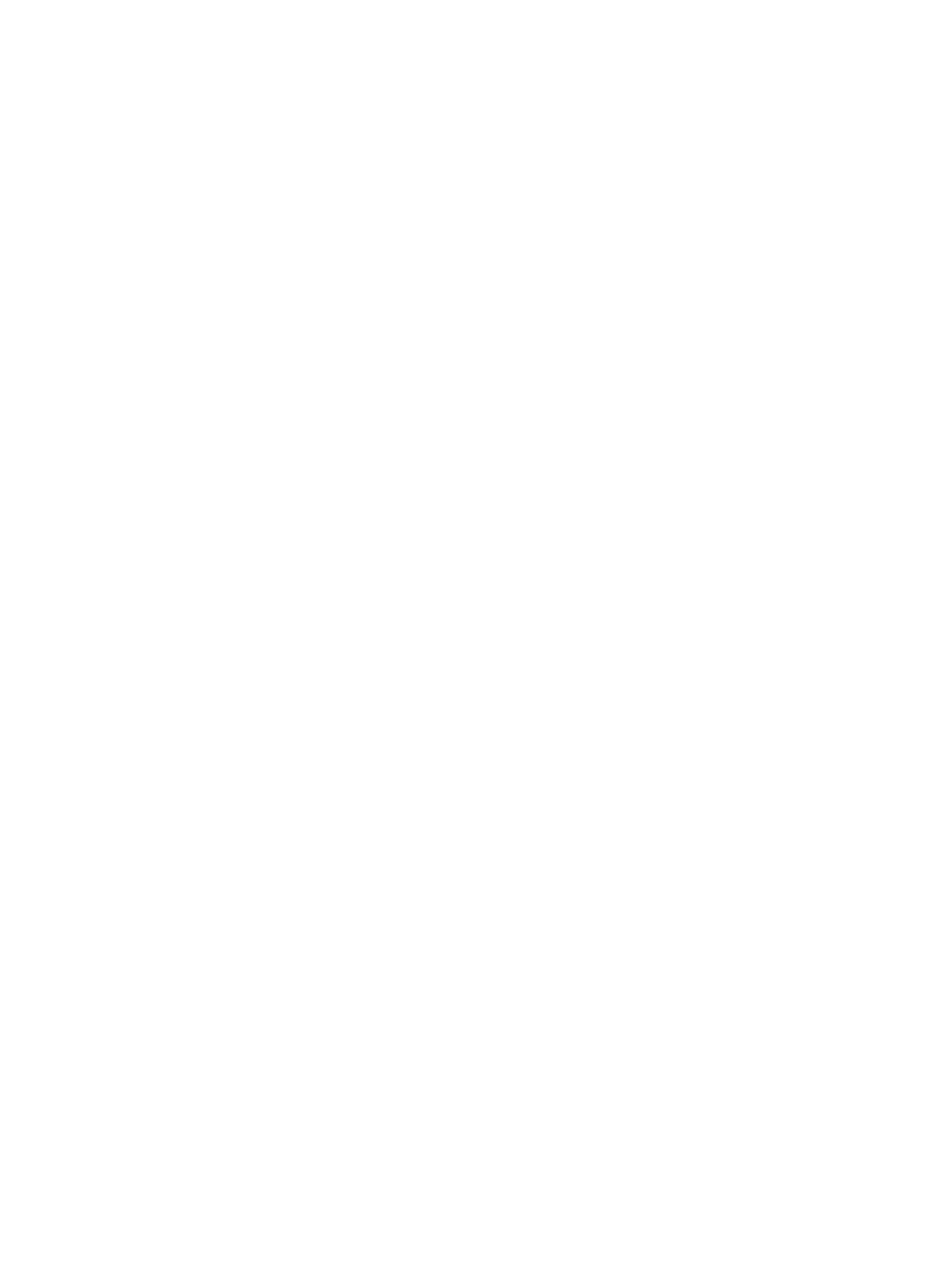
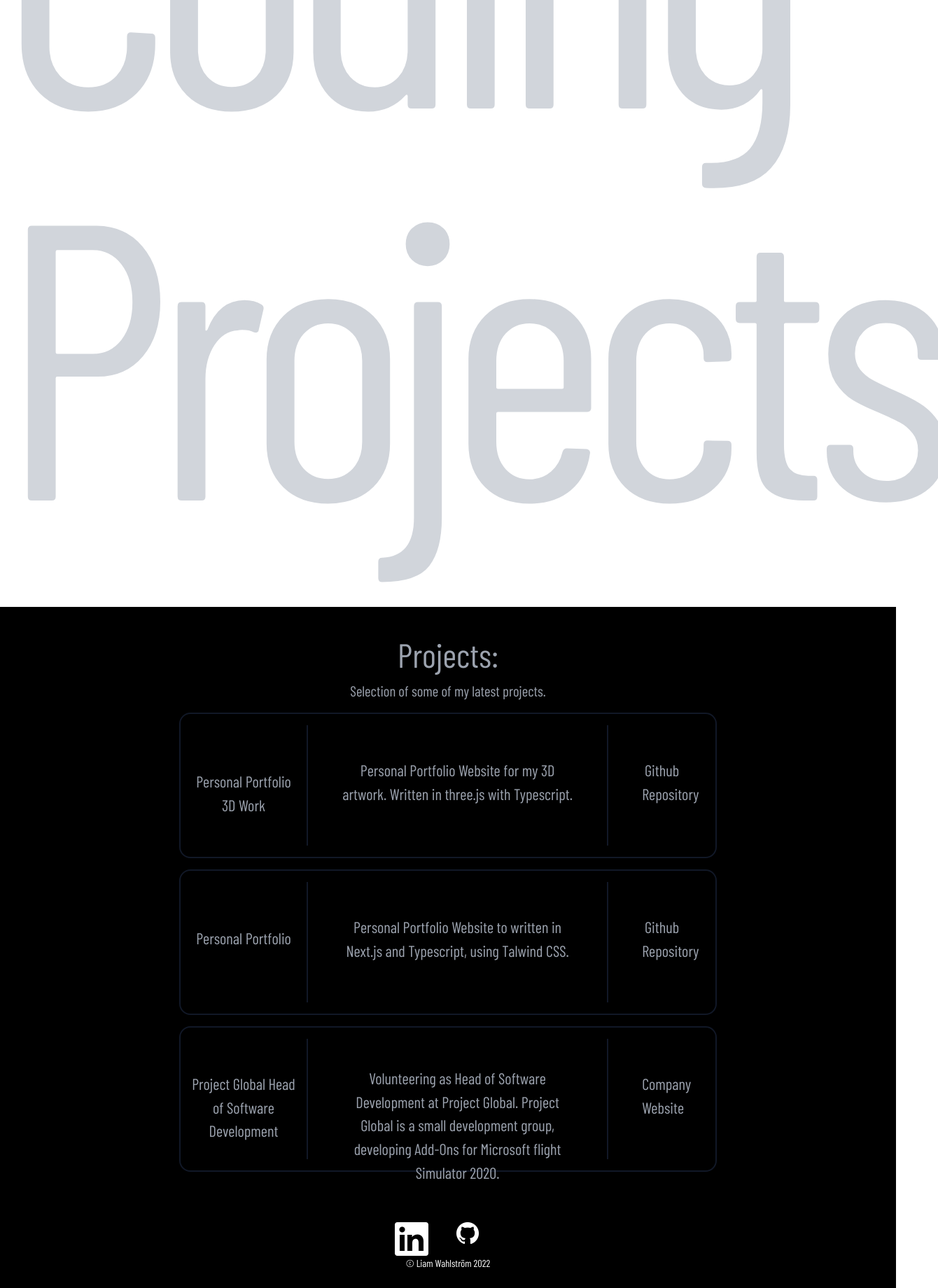
Before and after one commit to L-390/PortfolioWebsite, a Next.js app in the folder portfolio/: page /programming in a window 1280 px wide. Shown: the part 433-2273 px from the top of the page at 70% size, 1340 px wide, since content can reach past the window. Before the commit the page ends 800 px from the top, so only its background shows below. Built offline with nearby package versions, Linux system fonts and the light colour scheme; a web font is replaced by a local one.

Commit message:
Finish Layout V1.0

```diff
--- a/portfolio/components/footer.tsx
+++ b/portfolio/components/footer.tsx
@@ -18,7 +18,7 @@
 					</Link>
 				</li>
 			</ul>
-			<p className='text-white text-[0.9rem]'>© Liam Wahlström 2022</p>
+			<p className='text-white text-[0.9rem] font-light'>© Liam Wahlström 2022</p>
 		</div>
 	);
 };
--- a/portfolio/pages/index.tsx
+++ b/portfolio/pages/index.tsx
@@ -14,7 +14,7 @@
 			<main>
 				<motion.div className='text-[35rem] text-gray-300 tracking-tighter leading-none'
 					transition={{type: 'spring', stiffness: 100}}
-					whileHover={{letterSpacing: '80px', color: '#000'}}>
+					whileHover={{letterSpacing: '70px', color: '#000'}}>
 					<h1>Hey</h1>
 					<h1>There</h1>
 				</motion.div>
--- a/portfolio/pages/programming.tsx
+++ b/portfolio/pages/programming.tsx
@@ -1,20 +1,45 @@
 import type { NextPage } from 'next';
-import Image from 'next/image';
 import Head from 'next/head';
 import Link from 'next/link';
 import {motion} from 'framer-motion';
 import Navbar from '../components/navbar';
 import Footer from '../components/footer';
-import portrait from '../public/portrait.jpg';
 
 const Home: NextPage = () => {
 	return (
 		<>
 			<Head>
-				<title>Hey There</title>
+				<title>Programming</title>
 			</Head>
 			<Navbar currentPage='programming'/>
 			<main>
+				<motion.div className='mb-24 text-[35rem] text-gray-300 tracking-tighter leading-none'
+					transition={{type: 'spring', stiffness: 100}}
+					whileHover={{letterSpacing: '30px', color: '#000'}}>
+					<h1>Coding</h1>
+					<h1>Projects</h1>
+				</motion.div>
+				<div className='pb-12 text-gray-400 bg-black'>
+					<h1 className='pt-8 text-center text-[3rem]'>Projects:</h1>
+					<p className='pb-4 text-center text-[1.3rem]'>Selection of some of my latest projects.</p>
+					<div>
+						<div onClick={() => location.replace('')} className='flex justify-center py-4 mx-[20%] h-[13rem] hover:transition-all duration-500 hover:bg-[#0c0c0c] border-gray-900 border-2 border-solid text-center text-[1.4rem] rounded-2xl hover:cursor-pointer'>
+							<h1 className='w-[30%] border-r-2 px-4 py-16 border-gray-900 border-solid'>Personal Portfolio 3D Work</h1>
+							<p className='w-[70%] px-12 py-12 border-r-2 border-r-gray-900 border-r-solid'>Personal Portfolio Website for my 3D artwork. Written in three.js with Typescript.</p>
+							<div className='w-[20%] px-12 py-12'><Link href='https://github.com/L-390/PortfolioWebsite'>Github Repository</Link></div>
+						</div>
+						<div onClick={() => location.href = '/'} className='flex justify-center py-4 mt-4 mx-[20%] h-[13rem] hover:transition-all duration-500 hover:bg-[#0c0c0c] border-gray-900 border-2 border-solid text-center text-[1.4rem] rounded-2xl hover:cursor-pointer'>
+							<h1 className='w-[30%] border-r-2 px-4 py-16 border-gray-900 border-solid'>Personal Portfolio</h1>
+							<p className='w-[70%] px-12 py-12 border-r-2 border-r-gray-900 border-r-solid'>Personal Portfolio Website to written in Next.js and Typescript, using Talwind CSS.</p>
+							<div className='w-[20%] px-12 py-12'><Link href='https://github.com/L-390/PortfolioWebsite'>Github Repository</Link></div>
+						</div>
+						<div onClick={() => location.replace('')} className='flex justify-center py-4 mt-4 mx-[20%] h-[13rem] hover:transition-all duration-500 hover:bg-[#0c0c0c] border-gray-900 border-2 border-solid text-center text-[1.4rem] rounded-2xl hover:cursor-pointer'>
+							<h1 className='w-[30%] border-r-2 px-4 py-12 border-gray-900 border-solid'>Project Global Head of Software Development</h1>
+							<p className='w-[70%] px-12 py-10 border-r-2 border-r-gray-900 border-r-solid'>Volunteering as Head of Software Development at Project Global. Project Global is a small development group, developing Add-Ons for Microsoft flight Simulator 2020.</p>
+							<div className='w-[20%] px-12 py-12'><Link href='#'>Company Website</Link></div>
+						</div>
+					</div>
+				</div>
 			</main>
 			<Footer />
 		</>
--- a/portfolio/pages/stack.tsx
+++ b/portfolio/pages/stack.tsx
@@ -20,7 +20,7 @@
 			<main>
 				<motion.div className='text-[35rem] text-gray-300 tracking-tighter leading-none'
 					transition={{type: 'spring', stiffness: 100}}
-					whileHover={{letterSpacing: '80px', color: '#000'}}>
+					whileHover={{letterSpacing: '70px', color: '#000'}}>
 					<h1>Tech</h1>
 					<h1>Stack</h1>
 				</motion.div>
@@ -29,7 +29,7 @@
 					<p className='pb-4 text-center text-[1.3rem]'>Some of the technologies I have experience using and I enjoy working with.</p>
 					<div>
 						<div className='flex justify-center py-4 mx-[20%] h-[13rem] hover:transition-all duration-500 hover:bg-[#0c0c0c] border-gray-900 border-2 border-solid text-center text-[1.4rem] rounded-2xl'>
-							<div className='w-[20%] h-[10rem] px-8 py-4'><Image src={TSLogo} /></div>
+							<div className='w-[20%] h-[10rem] px-8 py-6'><Image src={TSLogo} /></div>
 							<h1 className='w-[20%] border-x-2 px-12 py-16 border-gray-900 border-solid'>Typescript</h1>
 							<p className='w-[70%] px-12 py-16'>Used for writing frontend(Next.js) and writing backend(Next.js/Express) Code.</p>
 						</div>
@@ -44,7 +44,7 @@
 							<p className='w-[70%] px-16 py-16'>I've regularly used C# at work and in school for everything ranging from Unity to Blazor and .net Core apps.</p>
 						</div>
 						<div className='flex justify-center py-4 mx-[20%] h-[13rem] mt-4 hover:transition-all duration-500 hover:bg-[#0c0c0c] border-gray-900 border-2 border-solid text-center text-[1.4rem] rounded-2xl'>
-							<div className='w-[20%] px-8'><Image src={MongoDBLogo} /></div>
+							<div className='w-[20%] px-8 -mt-4'><Image src={MongoDBLogo} /></div>
 							<h1 className='w-[20%] border-x-2 px-12 py-16 border-gray-900 border-solid'>MongoDB</h1>
 							<p className='w-[70%] px-16 py-16'>My preferred noSQL Database used in many of my projects without any relational data.</p>
 						</div>
```
